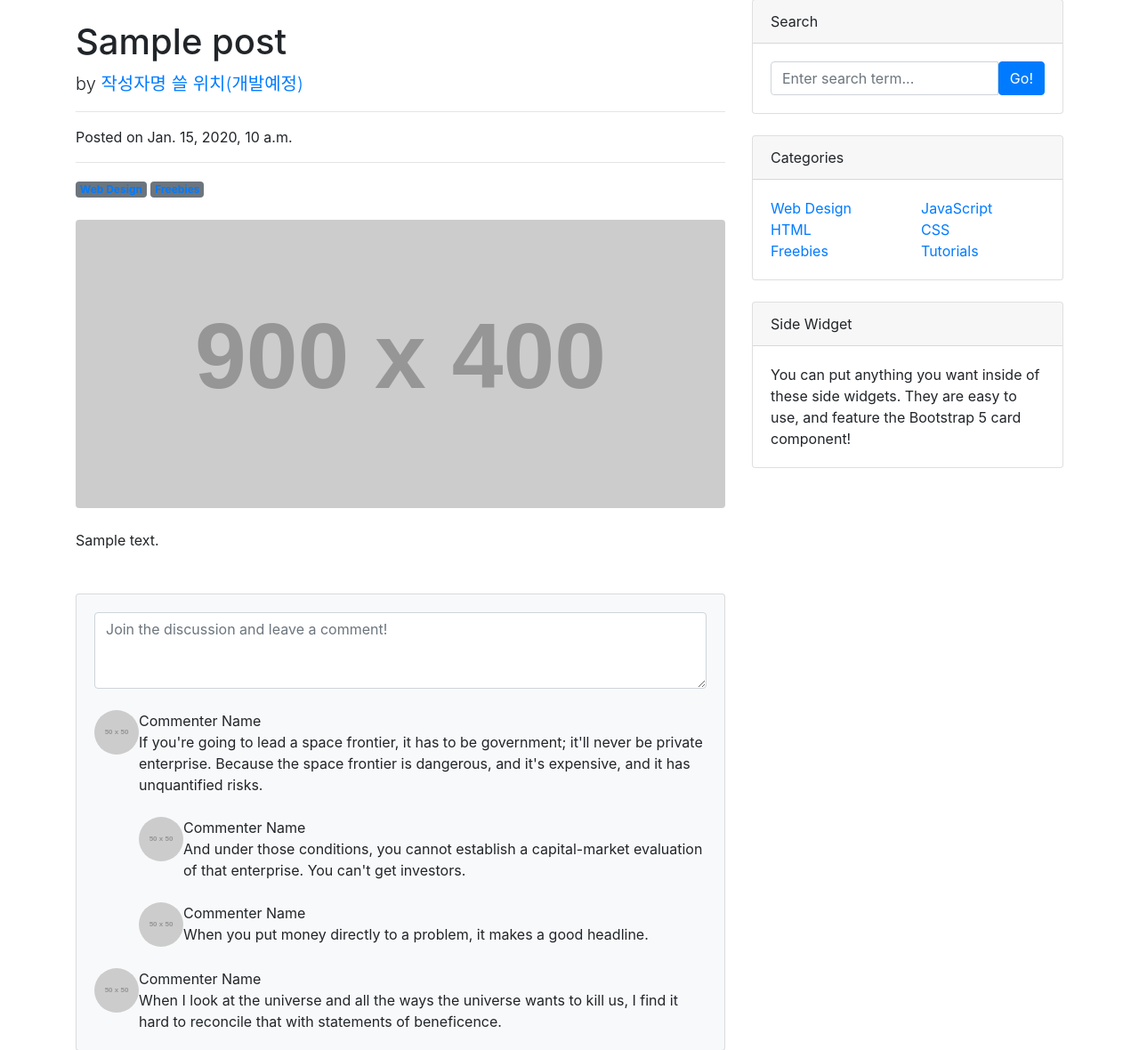
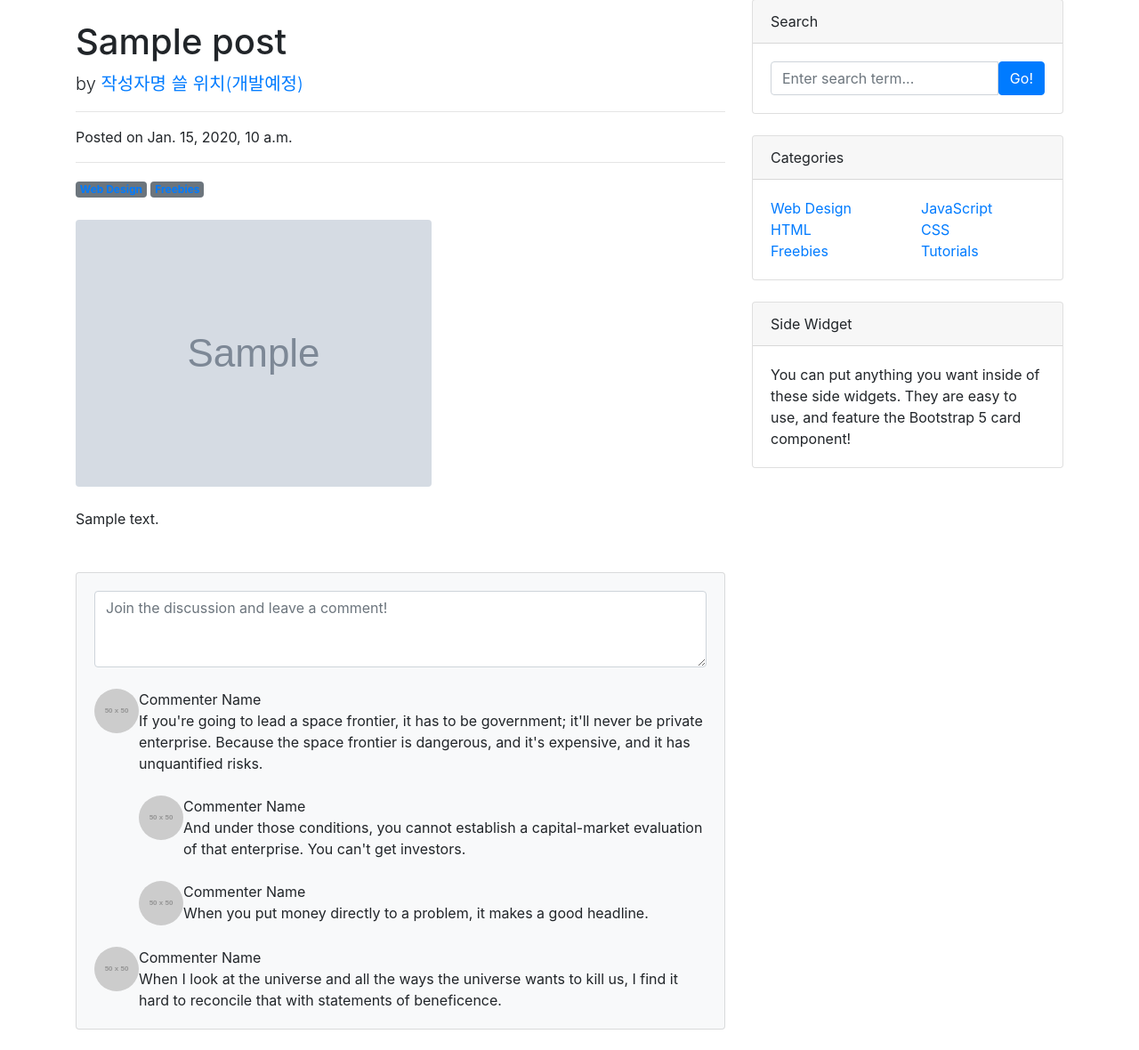
Before and after one commit to syinblack/web_programming_django, a Django app: page /blog/1/ in a window 1280 px wide. Shown: the part 105-1285 px from the top of the page at 89% size. Run offline with Django 3.2, Linux system fonts and the light colour scheme; tables that the repository leaves empty hold one stand-in row (values such as "Sample post"); grey boxes marked "Sample" are stand-in pictures; grey boxes labelled with a size stand in for pictures from a placeholder-image service; some libraries are stand-ins or nearby versions.

Commit message:
포스트 상세 페이지에 대표 이미지 출력하기

```diff
--- a/blog/templates/blog/post_detail.html
+++ b/blog/templates/blog/post_detail.html
@@ -65,7 +65,7 @@
                         </header>
                         <!-- Preview image figure-->
                         <figure class="mb-4">
-                            <img class="img-fluid rounded" src="https://dummyimage.com/900x400/ced4da/6c757d.jpg" alt="..." />
+                            <img class="img-fluid rounded" src="{{ post.head_image.url }}" alt="..." />
                         </figure>
                         <!-- Post content-->
                         <section class="mb-5">
```
